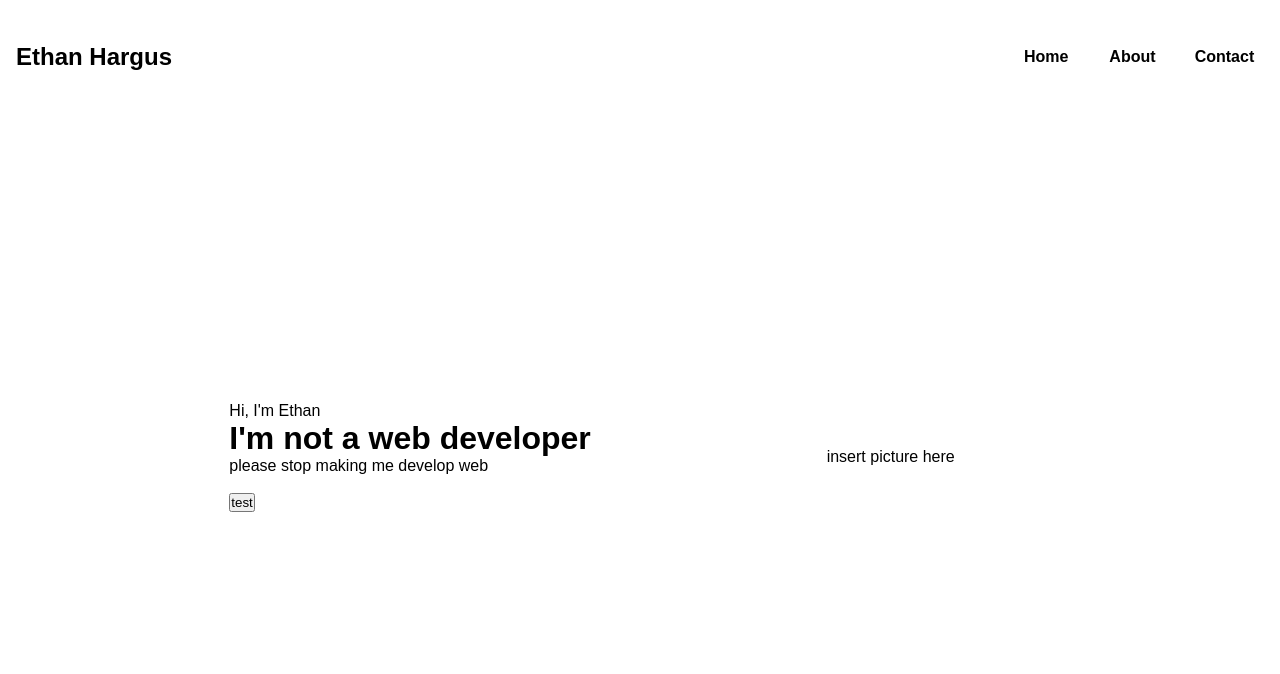
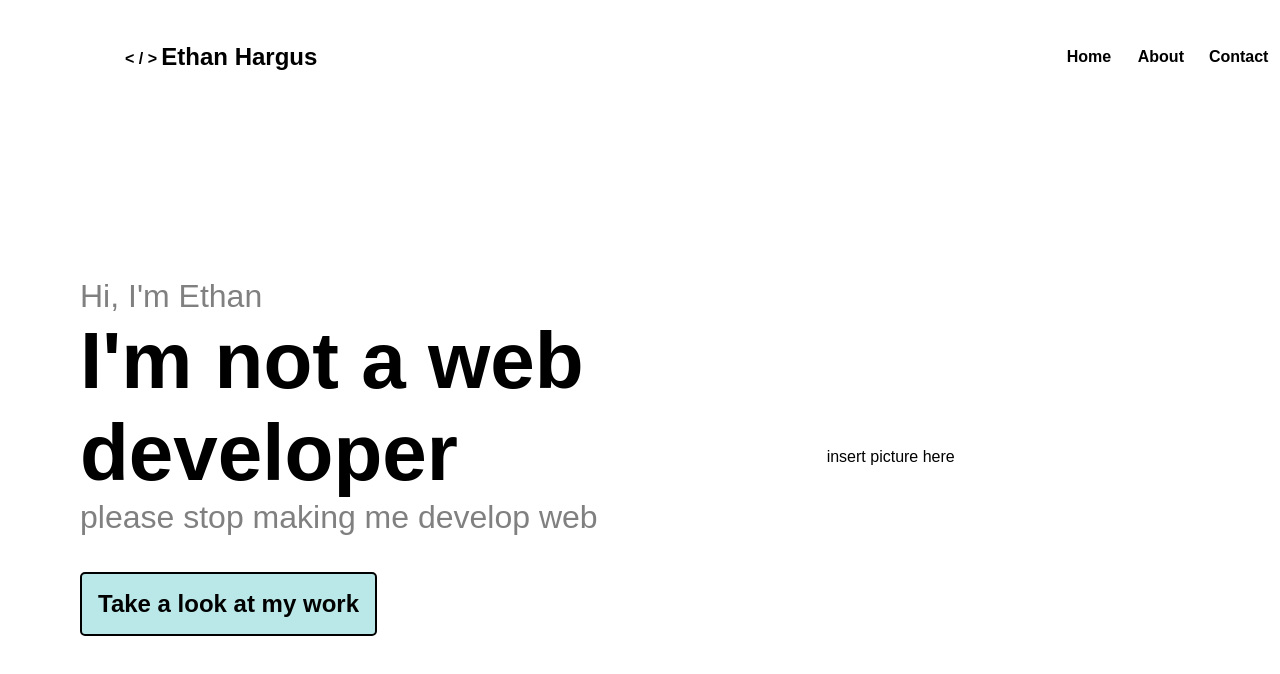
Before and after one commit to Smethan/Smethan.github.io, a plain HTML site: page index.html in a window 1280 px wide. Drawn offline with Linux system fonts and the light colour scheme.

Commit message:
it looks okay-ish now

```diff
--- a/index.html
+++ b/index.html
@@ -9,7 +9,12 @@
 </head>
 <body>
     <header>
-        <h2>Ethan Hargus</h2>
+        <div class="left">
+            <svg height="16" width="36">
+                <text fill="black" font-weight="bold" x="0" y="15">&lt; / &gt;</text>
+            </svg>
+            <h2>Ethan Hargus</h2>
+        </div>
         <nav>
             <a href="">Home</a>
             <a href="">About</a>
@@ -23,7 +28,8 @@
                 <h1>I'm not a web developer</h1>
                 <p>please stop making me develop web</p>
                 <br/>
-                <button>test</button>
+                <br/>
+                <button>Take a look at my work</button>
             </div>
         </div>
         <div class="picture">insert picture here</div>
--- a/index.scss
+++ b/index.scss
@@ -19,13 +19,21 @@ header,nav,aside,main,footer {
 }
 
 header {
-    grid-template-columns: 1fr 3fr 1fr;
+    grid-template-columns: 2fr 3fr 1fr;
     grid-template-rows: 1fr 1fr 1fr;
 
-    h2 {
+    .left {
+        display: flex;
+        align-items: center;
+        justify-content: center;
+        text-align: center;
         grid-column: 1;
         grid-row: 2;
         margin-left: 1rem;
+
+        img {
+            font-weight: bold;
+        }
     }
 
     nav {
@@ -49,11 +57,29 @@ main {
     .main-container {
         display: grid;
         grid-template-rows: 1fr 3fr 1fr;
-        grid-template-columns: 1fr 3fr 1fr;
 
         .stuff {
             grid-row: 2;
             grid-column: 2;
+
+            p {
+                font-size: 2rem;
+                color: grey;
+            }
+
+            h1 {
+                font-size: 5rem;
+            }
+
+            button {
+                background-color: #BAE8E8;
+                color: black;
+                border: 2px solid black;
+                padding: 1rem;
+                font-size: 1.5rem;
+                font-weight: bold;
+                border-radius: 5px;
+            }
         }
     }
 }
```
Also changed, not shown: index.css, 1 other file.
